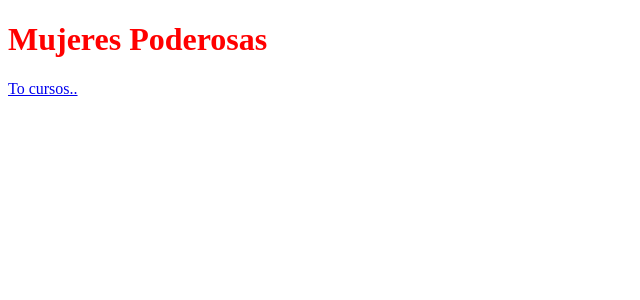
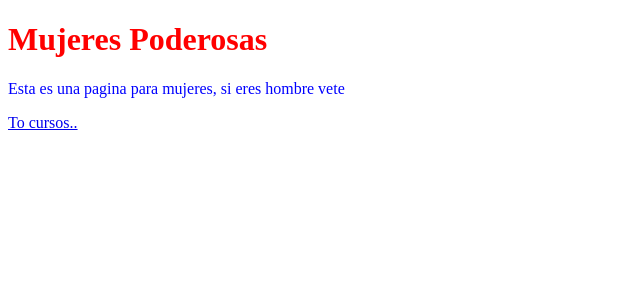
Before and after one commit to stolzz0613/MujeresPoderosasTIC, a Next.js app: page / in a window 1280 px wide. Shown: the top 300 px of the page, without its empty margins (0-640 px from the left). Built offline with nearby package versions, Linux system fonts and the light colour scheme.

Commit message:
demostration changes on live

```diff
--- a/pages/index.js
+++ b/pages/index.js
@@ -4,6 +4,7 @@ function Home() {
   return (
     <div>
       <h1>Mujeres Poderosas</h1>
+      <p>Esta es una pagina para mujeres, si eres hombre vete</p>
       <Link href="/courses">
         <a>To cursos..</a>
       </Link>
--- a/styles/globals.scss
+++ b/styles/globals.scss
@@ -5,3 +5,7 @@ h1 {
 table, th, td {
   border:1px solid black;
 }
+
+p {
+  color: blue
+}
```
Also changed, not shown: 1 other file (tests, documents, lock files or other folders).
